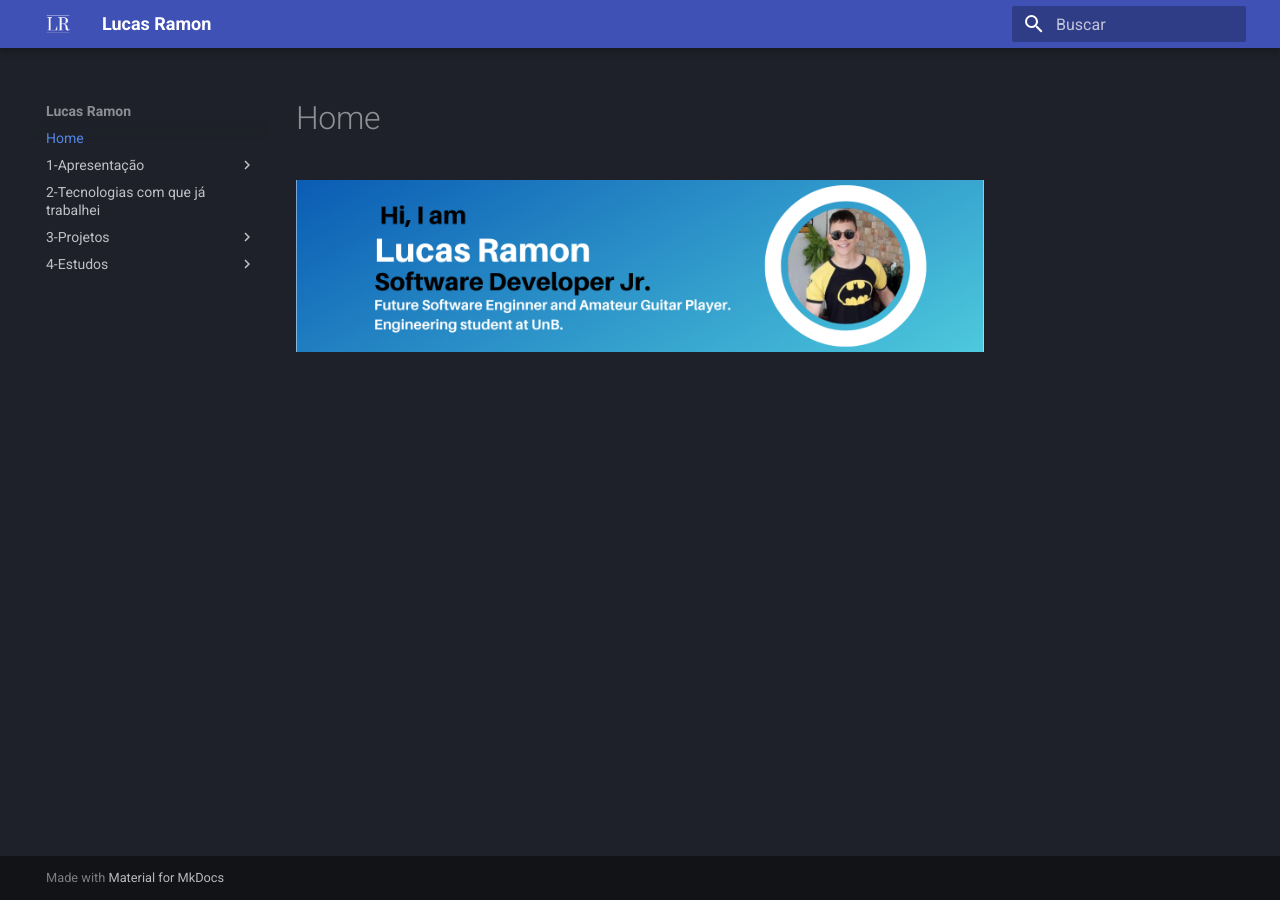
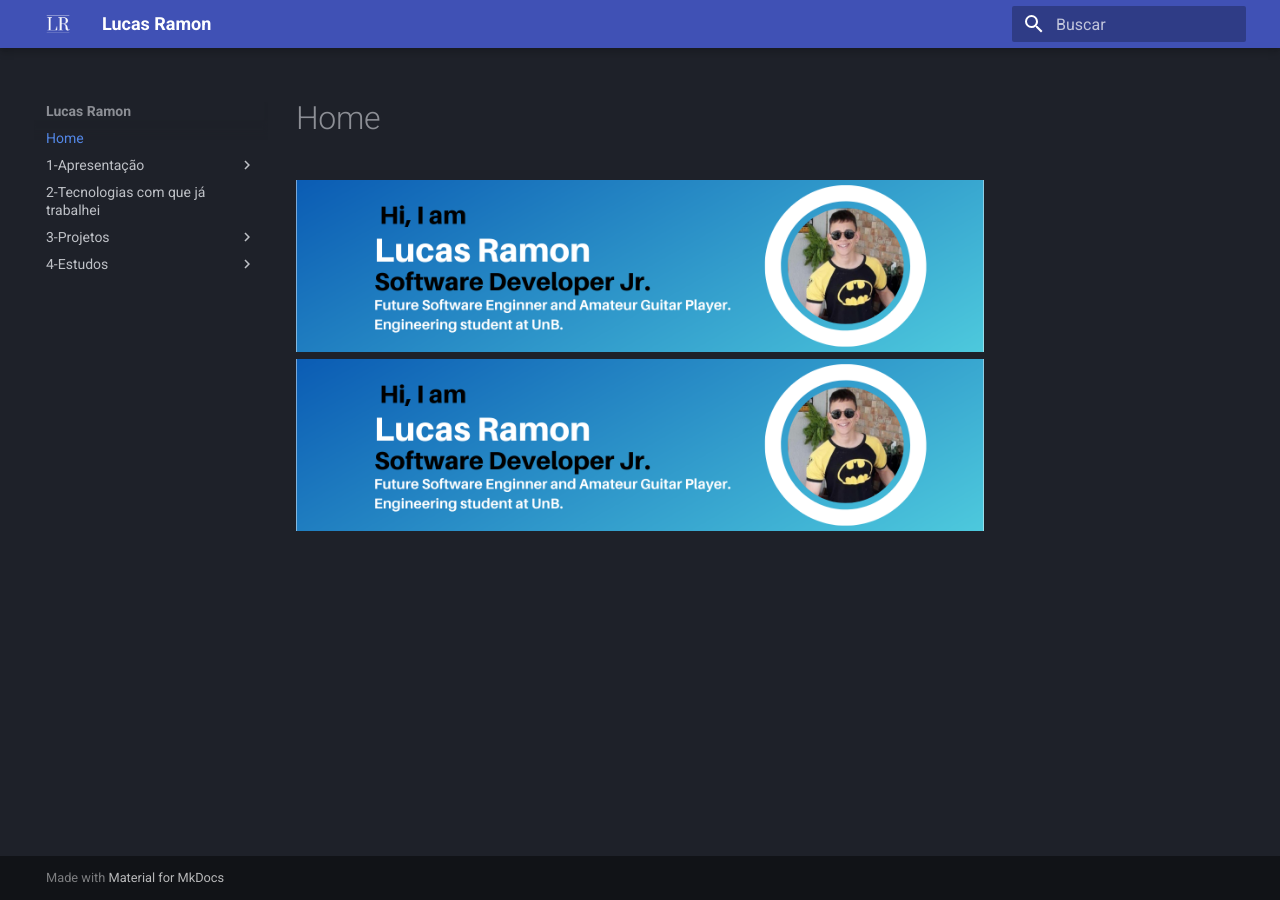
Before and after one commit to lramon2001/lramon2001.github.io, an MkDocs documentation site: the page built from docs/index.md, in a window 1280 px wide. Built offline with MkDocs 1.6.1 and Material for MkDocs 9.7.7, drawn with Linux system fonts in a browser that asks for light colours.

Commit message:
Update index.md

```diff
--- a/docs/index.md
+++ b/docs/index.md
@@ -4,3 +4,11 @@
 <img src="./media/LucasRamonSoftwareEngineerProfile.png"/>
 
 </center>
+
+
+
+<center>
+
+<img src="./media/LucasRamonSoftwareEngineerProfile.png"/>
+
+</center>
```
